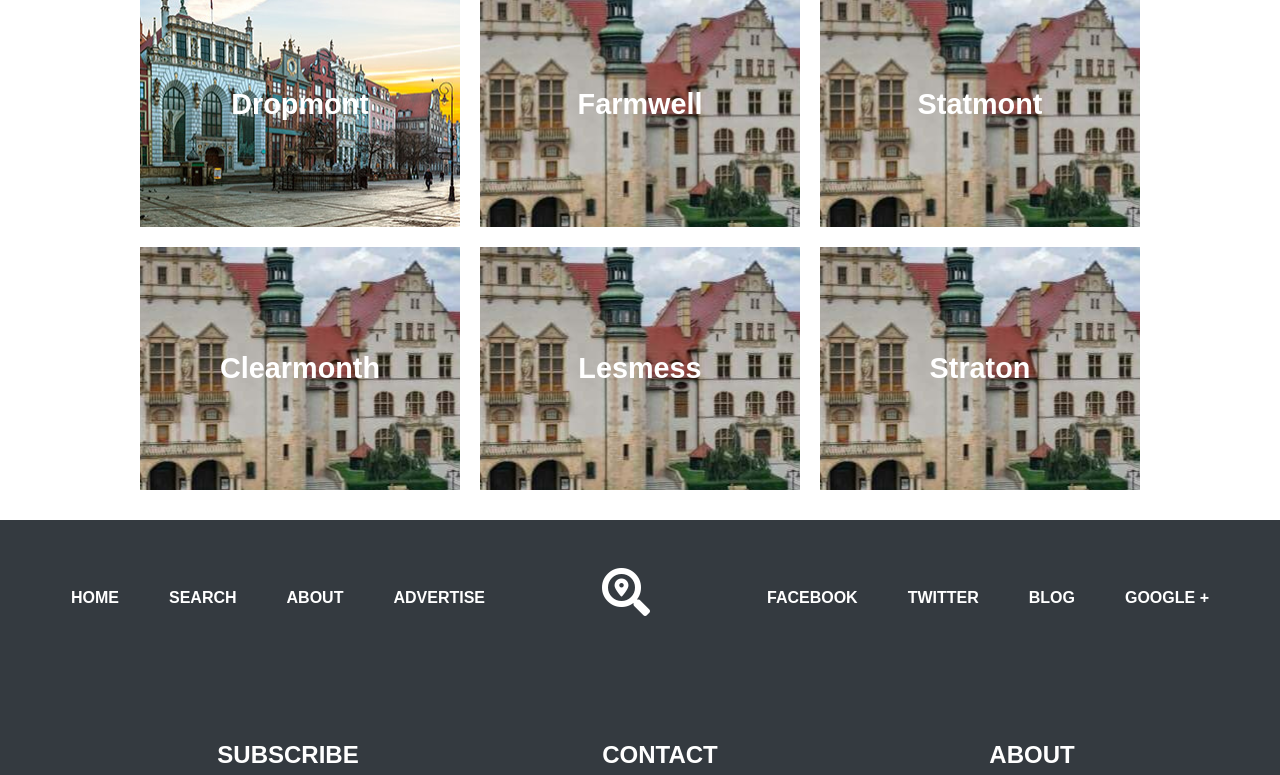
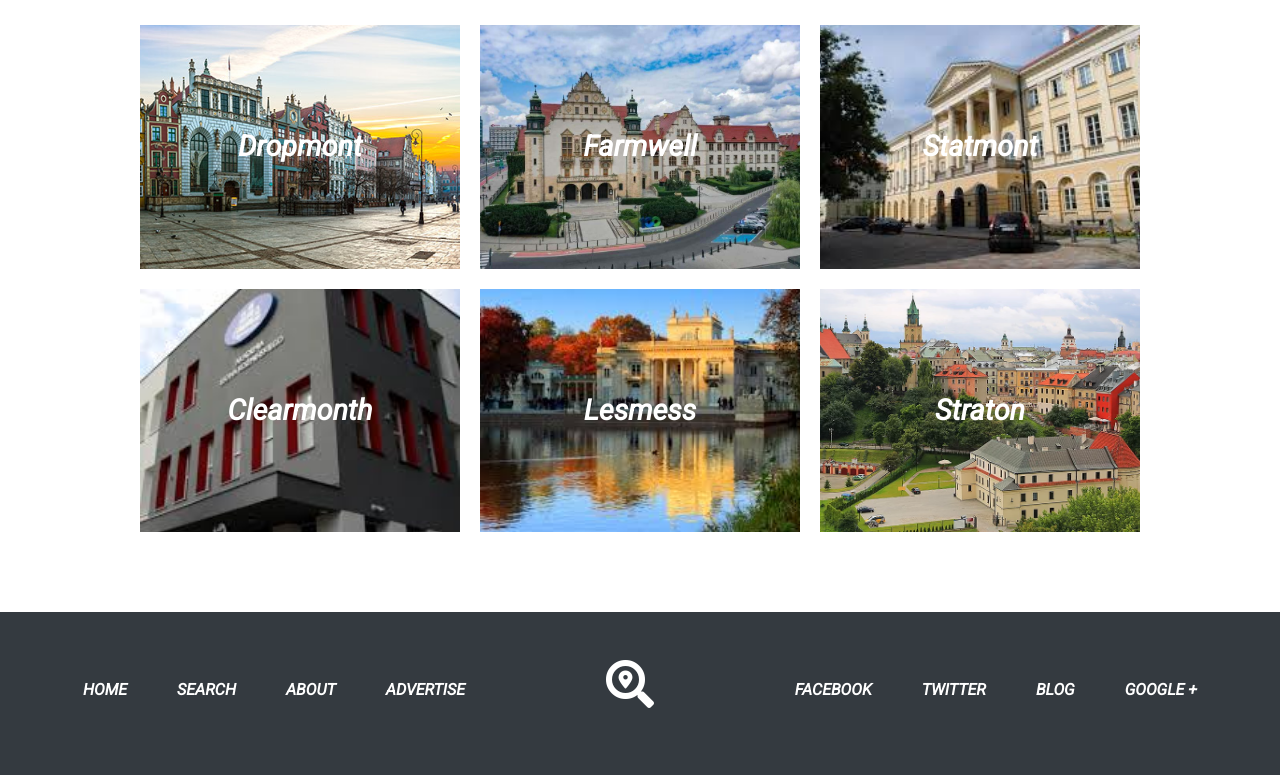
Before and after one commit to sergiocortessat/Capstone-Director-schools, a website: page options.html in a window 1280 px wide. Shown: the part 481-1256 px from the top of the page. Drawn offline with nearby package versions, Linux system fonts and the light colour scheme; a web font is replaced by a local one.

Commit message:
Add options.css proper background, tablet-mobile style for signup form

```diff
--- a/footer.html
+++ b/footer.html
@@ -11,6 +11,8 @@
   <script src="https://kit.fontawesome.com/37124d06d1.js" crossorigin="anonymous"></script>
   <link rel="stylesheet" href="styles/footer.css" type="text/css">
   <link rel="stylesheet" href="styles/main.css" type="text/css">
+  <link rel="preconnect" href="https://fonts.gstatic.com">
+  <link href="https://fonts.googleapis.com/css2?family=Roboto:ital,wght@1,300;1,400&display=swap" rel="stylesheet">
   <script src="https://code.jquery.com/jquery-1.10.2.js"></script>
   <title>Director Of Schools</title>
 </head>
@@ -108,4 +110,5 @@
 
   </footer>
 </body>
+
 </html>
--- a/nav-bar.html
+++ b/nav-bar.html
@@ -1,6 +1,7 @@
 <!DOCTYPE html>
 
 <html lang="en">
+
 <head>
   <meta charset="UTF-8" />
   <meta name="viewport" content="width=device-width, initial-scale=1.0" />
@@ -11,11 +12,13 @@
   <script src="https://kit.fontawesome.com/37124d06d1.js" crossorigin="anonymous"></script>
   <link rel="stylesheet" href="styles/main.css" type="text/css">
   <link rel="stylesheet" href="styles/navbar.css" type="text/css">
+  <link rel="preconnect" href="https://fonts.gstatic.com">
+  <link href="https://fonts.googleapis.com/css2?family=Roboto:ital,wght@1,300;1,400&display=swap" rel="stylesheet">
   <title>Director Of Schools</title>
 </head>
 
 <body>
-<nav class="navbar sticky-top">
+  <nav class="navbar sticky-top">
 
     <div class="navbar-logo">
       <a href="index.html"><svg class="svg-inline--fa fa-search-location fa-w-16" aria-hidden="true" focusable="true"
--- a/styles/header.css
+++ b/styles/header.css
@@ -1,7 +1,7 @@
 .search-bar {
   width: 100%;
   height: 75vh;
-  background-image: url("https://www.atlantaparent.com/wp-content/uploads/2020/03/web-stock-online-learning-b-x-1024.jpg");
+  background-image: url("../assets/kidlearning.jpg");
   background-position: center;
   background-repeat: no-repeat;
   background-size: cover;
--- a/styles/main.css
+++ b/styles/main.css
@@ -3,6 +3,6 @@
 }
 
 body {
-  font-family: "Varela Round", sans-serif;
+  font-family: "Roboto", sans-serif;
   line-height: 1.5;
 }
--- a/styles/navbar.css
+++ b/styles/navbar.css
@@ -7,7 +7,6 @@
   justify-content: center;
   flex-direction: column;
   background-color: #dc3545;
-  font-family: "Varela Round", sans-serif;
 }
 
 .navbar-logo {
@@ -38,7 +37,7 @@
   color: #fff;
 }
 
-.navbar-logo a:hover {
+.navbar-logo a:hover {    margin-bottom: 7px;
   color: #fff;
   text-decoration: none;
 }
@@ -49,6 +48,7 @@
 
 .navbar-logo svg {
   width: 1em;
+  margin-bottom: 7px;
 }
 
 @media only screen and (min-width: 768px) {
--- a/styles/options.css
+++ b/styles/options.css
@@ -2,13 +2,18 @@
   width: 100%;
   margin: 0 auto;
   text-align: center;
-  margin-bottom: 20px;
+  margin-bottom: 30px;
+  margin-top: 30px;
+  padding-bottom: 20px;
+  padding-top: 20px;
 }
 
 .search-section {
   display: flex;
   flex-flow: row wrap;
   justify-content: center;
+  margin-bottom: 20px;
+  margin-top: 30px;
 }
 
 [class^="search-item"] {
@@ -24,27 +29,45 @@
 }
 
 .search-item1 {
-  background: url(/assets/gdansk-1.jpg) no-repeat center;
+  background: url("../assets/gdansk-1.jpg");
+  background-position: center;
+  background-repeat: no-repeat;
+  background-size: cover;
 }
 
 .search-item2 {
-  background: url(/assets/school2.jpg) no-repeat center;
+  background: url("../assets/school2.jpg");
+  background-position: center;
+  background-repeat: no-repeat;
+  background-size: cover;
 }
 
 .search-item3 {
-  background: url(/assets/school2.jpg) no-repeat center;
+  background: url("../assets/school4.jpeg");
+  background-position: center;
+  background-repeat: no-repeat;
+  background-size: cover;
 }
 
 .search-item4 {
-  background: url(/assets/school2.jpg) no-repeat center;
+  background: url("../assets/school5.jpeg");
+  background-position: center;
+  background-repeat: no-repeat;
+  background-size: cover;
 }
 
 .search-item5 {
-  background: url(/assets/school2.jpg) no-repeat center;
+  background: url("../assets/school6.jpeg");
+  background-position: center;
+  background-repeat: no-repeat;
+  background-size: cover;
 }
 
 .search-item6 {
-  background: url(/assets/school2.jpg) no-repeat center;
+  background: url("../assets/school8.webp");
+  background-position: center;
+  background-repeat: no-repeat;
+  background-size: cover;
 }
 
 .search-results h1 {
@@ -72,6 +95,7 @@
 
 .search-box-buttons {
   margin-top: 10px;
+  text-align: center;
 }
 
 .text {
```
Also changed, not shown: about.html (+2 -2 lines), index.html (+5 -1 lines), options.html (+1 -1 lines), styles/about.css (+10 -5 lines), README.md, assets/school4.jpeg (added), assets/school5.jpeg (added), assets/school6.jpeg (added), assets/school8.webp (added), screenshot.png, screenshot2.png (added), 1 other file. Lines whose indentation alone changed are shown as unchanged.
